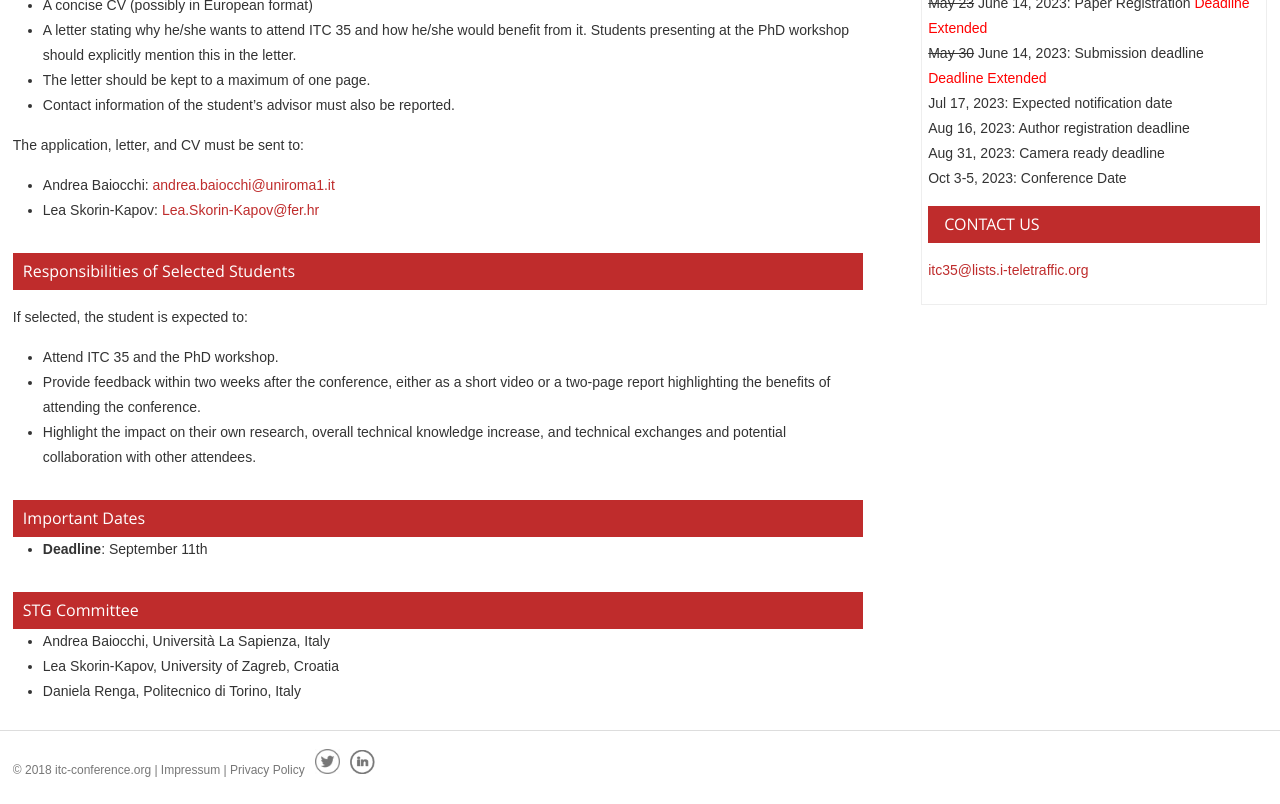
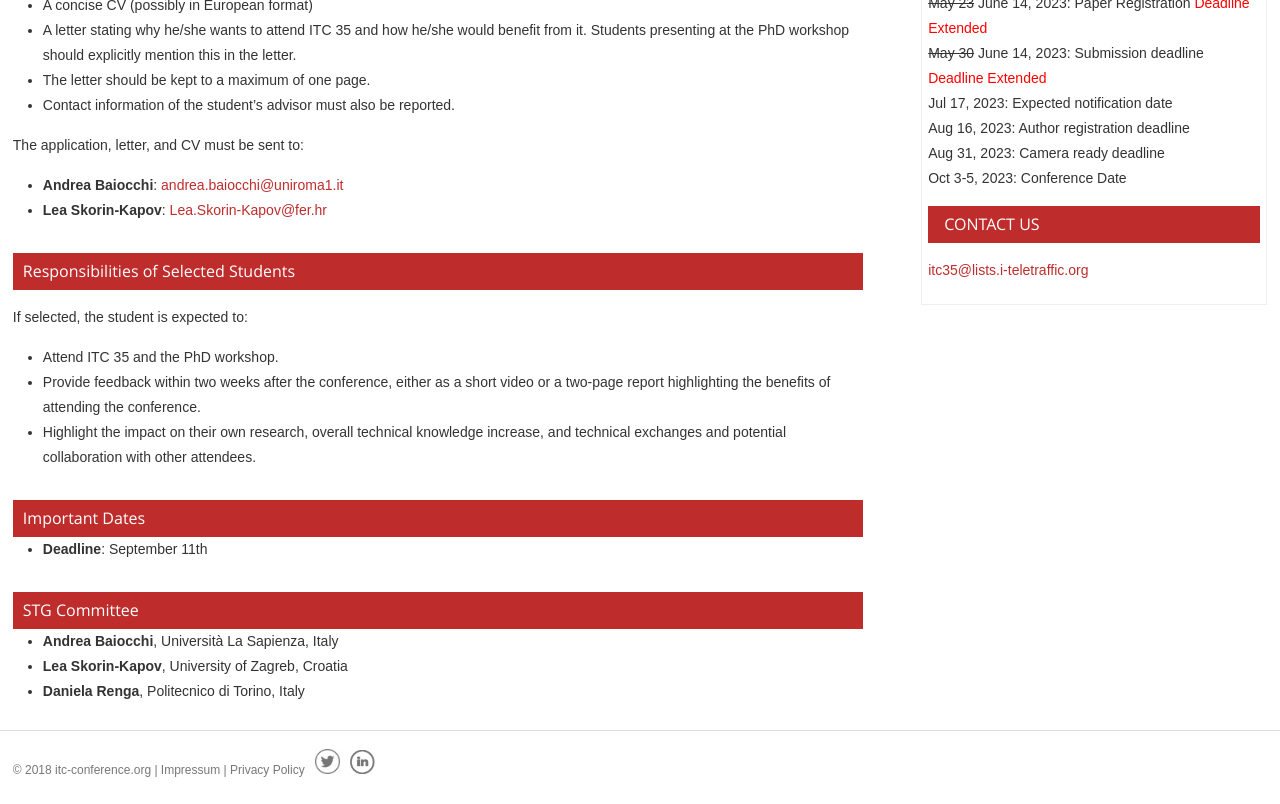
Before and after one commit to ohohlfeld/itc35, a Jekyll site: the page built from travelgrant.md, in a window 1280 px wide. Shown: the part 894-1698 px from the top of the page. Built offline with Jekyll 4.4.1, drawn with Linux system fonts in a browser that asks for light colours.

```diff
--- a/travelgrant.md
+++ b/travelgrant.md
@@ -21,8 +21,8 @@ The application from the student should provide:
 
 The application, letter, and CV must be sent to:
 
-- Andrea Baiocchi: [andrea.baiocchi@uniroma1.it](mailto:andrea.baiocchi@uniroma1.it)
-- Lea Skorin-Kapov: [Lea.Skorin-Kapov@fer.hr](mailto:Lea.Skorin-Kapov@fer.hr)
+- **Andrea Baiocchi**: [andrea.baiocchi@uniroma1.it](mailto:andrea.baiocchi@uniroma1.it)
+- **Lea Skorin-Kapov**: [Lea.Skorin-Kapov@fer.hr](mailto:Lea.Skorin-Kapov@fer.hr)
 
 ## Responsibilities of Selected Students
 
@@ -38,6 +38,6 @@ If selected, the student is expected to:
 
 ## STG Committee
 
-- Andrea Baiocchi, Università La Sapienza, Italy
-- Lea Skorin-Kapov, University of Zagreb, Croatia
-- Daniela Renga, Politecnico di Torino, Italy
+- **Andrea Baiocchi**, Università La Sapienza, Italy
+- **Lea Skorin-Kapov**, University of Zagreb, Croatia
+- **Daniela Renga**, Politecnico di Torino, Italy
```
